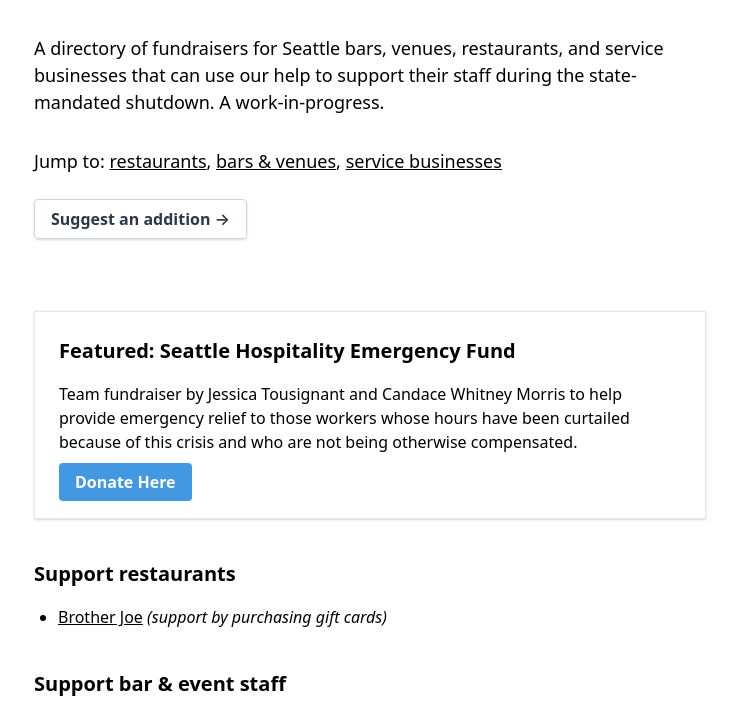
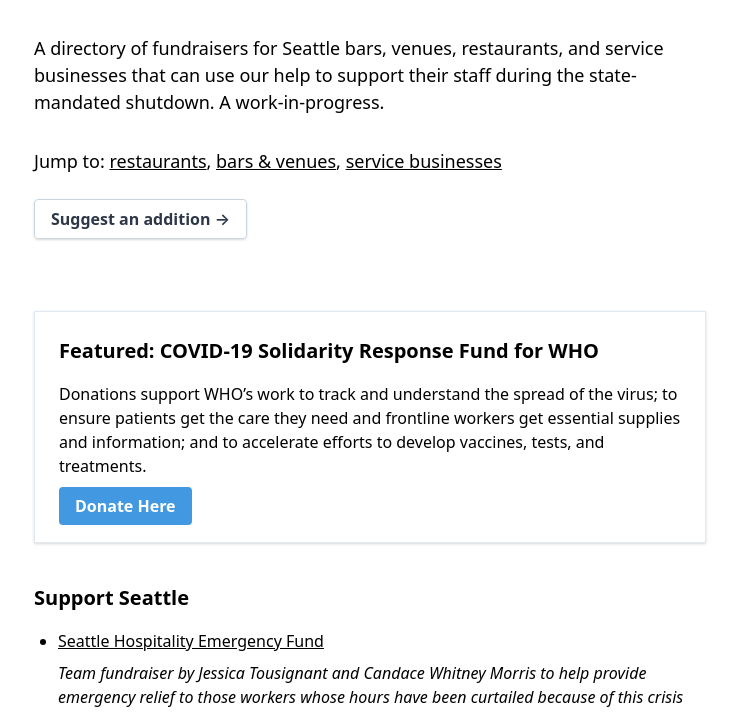
Before and after one commit to boborchard/service-relief-seattle, a Gatsby site: page / in a window 1280 px wide. Shown: the part 237-950 px from the top of the page, without its empty margins (270-1008 px from the left). Built offline with nearby package versions, Linux system fonts and the light colour scheme; Gatsby itself is replaced by a stand-in of ours.

Commit message:
(chore) Add WHO Solidarity Response Fund

```diff
--- a/src/pages/index.js
+++ b/src/pages/index.js
@@ -47,27 +47,50 @@
           Suggest an addition &rarr;
         </Link>
       </div>
+
       <div className="mb-10 border shadow p-6">
         <h2 className="text-xl font-bold">
-          Featured: Seattle Hospitality Emergency Fund
+          Featured: COVID-19 Solidarity Response Fund for WHO
         </h2>
 
         <p className="mt-4">
-          Team fundraiser by Jessica Tousignant and Candace Whitney Morris to
-          help provide emergency relief to those workers whose hours have been
-          curtailed because of this crisis and who are not being otherwise
-          compensated.
+          Donations support WHO’s work to track and understand the spread of the virus; to ensure patients get the care they need and frontline workers get essential supplies and information; and to accelerate efforts to develop vaccines, tests, and treatments.
         </p>
 
         <p className="mt-4">
           <a
             className="bg-blue-500 hover:bg-blue-700 text-white font-bold py-2 px-4 rounded"
-            href="https://www.gofundme.com/f/seattle-hospitality-emergency-fund"
+            href="https://www.who.int/emergencies/diseases/novel-coronavirus-2019/donate"
             target="_blank"
           >
             Donate Here
           </a>
         </p>
+      </div>
+
+      <div className="mb-10">
+        <h2 id="support" className="text-xl font-bold">
+          Support Seattle
+        </h2>
+
+        <ul className="list-disc pl-6 mt-4">
+          <li>
+            <a
+              className="underline"
+              href="https://www.gofundme.com/f/seattle-hospitality-emergency-fund"
+              target="_blank"
+              rel="noopener noreferrer"
+            >
+              Seattle Hospitality Emergency Fund
+            </a>{" "}
+            <p className="mt-2 italic">
+              Team fundraiser by Jessica Tousignant and Candace Whitney Morris to
+              help provide emergency relief to those workers whose hours have been
+              curtailed because of this crisis and who are not being otherwise
+              compensated.
+            </p>
+          </li>
+        </ul>
       </div>
 
       <div className="mb-10">
```
